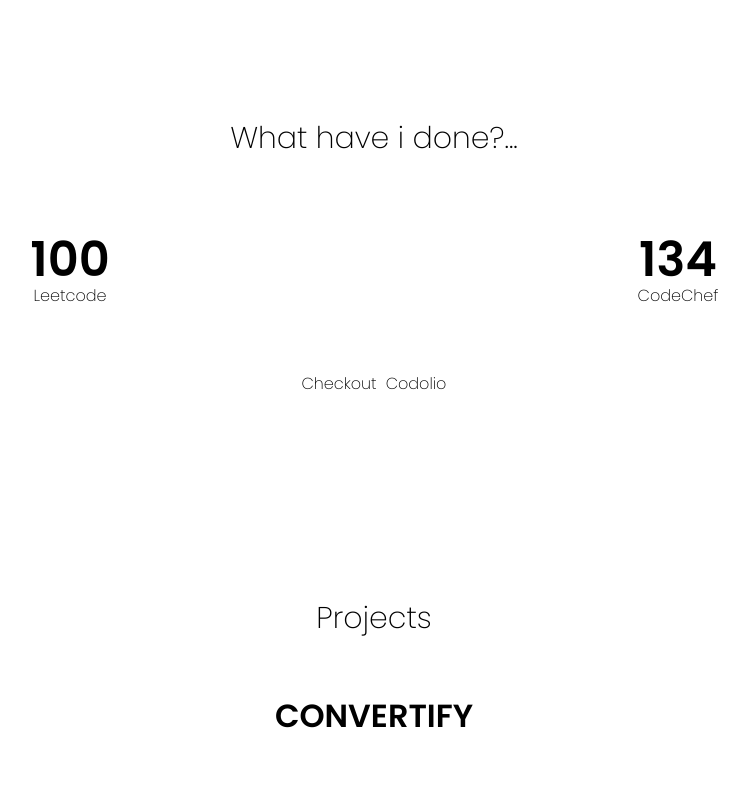
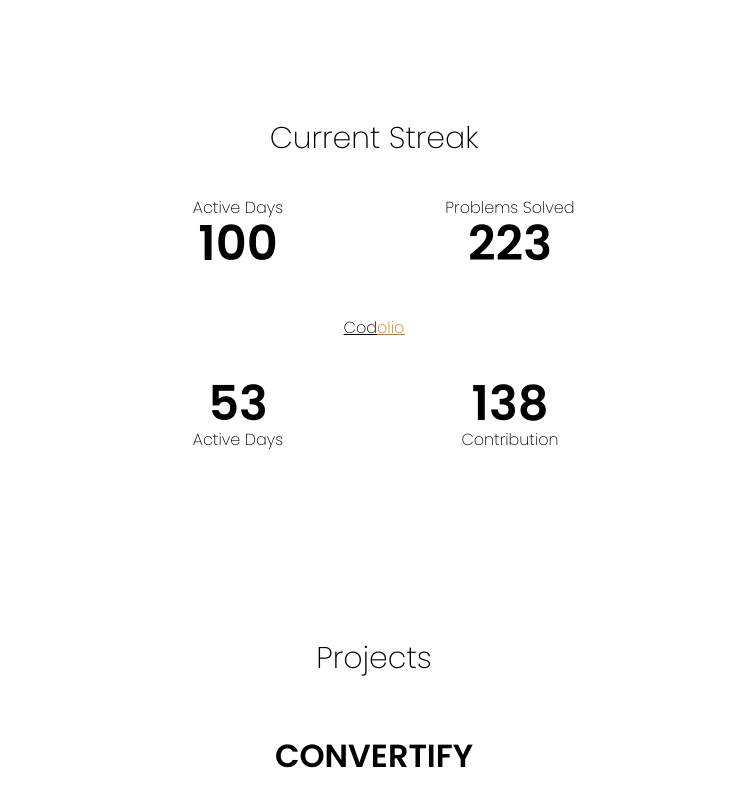
Before and after one commit to DharuNamikaze/portfolio, a Next.js app: page / in a window 1280 px wide. Shown: the part 800-1600 px from the top of the page, without its empty margins (266-1013 px from the left). Built offline with nearby package versions, Linux system fonts and the light colour scheme.

Commit message:
favicon, streak errors patched improved ui

```diff
--- a/components/Acheivements.tsx
+++ b/components/Acheivements.tsx
@@ -1,13 +1,18 @@
-import React, { useEffect, useState } from 'react';
 import CountUp from './ui/CountUp';
 
 const Achievements = () => {
     return (
         <section className="min-h-[30rem]">
-            <span className="prb text text-3xl pb-20 items-center flex justify-center">
-                What have i done?...
+            <span className="prb text text-3xl pb-10 items-center flex justify-center">
+                Current Streak
             </span>
-            <div className="grid grid-cols-2 text-center sm:px-8">
+            {/* <span className='flex justify-center text-2xl'>DSA</span> */}
+            <div className="grid grid-cols-2 text-center mx-[10vh] lg:mx-[42vh] sm:px-8">
+
+
+                <span>Active Days</span>
+                <span>Problems Solved</span>
+
                 <CountUp
                     from={0}
                     to={100} // Now dynamically updates
@@ -16,27 +21,46 @@ const Achievements = () => {
                     duration={1}
                     className="leet count-up-text text-5xl font-semibold"
                 />
+
                 <CountUp
                     from={0}
-                    to={134}
+                    to={223}
                     separator=","
                     direction="up"
                     duration={1}
                     className="count-up-text text-5xl font-semibold"
                 />
-                <span>Leetcode</span>
-                <span>CodeChef</span>
+
             </div>
-
-            <div className="items-center flex justify-center pt-16">
-                Checkout &nbsp;
+            <br />
+            <br />
             <a
                 href="https://codolio.com/profile/dharu_namikaze"
                 target="_blank"
-                    className="parent"
+                className="parent items-center flex justify-center pb-10"
             >
                 Cod<span className="child">olio</span>
             </a>
+            {/* <span className='flex justify-center text-2xl'>DEV</span> */}
+            <div className="grid grid-cols-2 text-center mx-[10vh] lg:mx-[42vh] sm:px-8">
+                <CountUp
+                    from={0}
+                    to={53} // Now dynamically updates
+                    separator=","
+                    direction="up"
+                    duration={1}
+                    className="leet count-up-text text-5xl font-semibold"
+                />
+                <CountUp
+                    from={0}
+                    to={138}
+                    separator=","
+                    direction="up"
+                    duration={1}
+                    className="count-up-text text-5xl font-semibold"
+                />
+                <span>Active Days</span>
+                <span>Contribution</span>
             </div>
         </section>
     );
--- a/components/Footer.tsx
+++ b/components/Footer.tsx
@@ -10,9 +10,14 @@ import {
   TextRevealCardDescription,
   TextRevealCardTitle,
 } from "./ui/text-reveal-card";
+import GooeyNav from '../components/ui/GooeyNav';
+
 
 const Footer = () => {
-
+  // update with your own items
+  const items = [
+    { label: "Home", href: "#" }
+  ];
   return (
     <section className='text-[2vh] text-center justify-center dark:bg-transparent bg-white  '>
       <div className="flex items-center justify-center dark:bg-transparent bg-white h-[20rem] rounded-2xl w-full">
@@ -28,6 +33,7 @@ const Footer = () => {
           </TextRevealCardDescription>
         </TextRevealCard>
       </div>
+
       <section className="socials flex justify-evenly mb-5 bg-transparent">
         <Link href="mailto:dharunamikaze@gmail.com" className="text-2xl">
           <BiLogoGmail />
--- a/components/Intro.tsx
+++ b/components/Intro.tsx
@@ -6,7 +6,7 @@ const Intro = () => {
     return (
         <section className='flex flex-col justify-center text-center items-center min-h-screen sm:px-10 '>
             <span className='font-semibold text-[22px] sm:text-3xl lg:text-5xl'>Mastering the art of problem solving  <br /> through Data Structures and Algorithms</span>
-            <span className='block text-sm sm:px-10 px-4 py-4'>Hi, I&apos;m Bro currently pursuing Artificial Intelligence and Data Science at KIT-CBE,  diving deep into solving computational problems</span>
+            <span className='block text-sm sm:px-10 px-4 py-4'>Hi, I&apos;m Dharun R currently pursuing Artificial Intelligence and Data Science at KIT-CBE  blending creativity &amp; computation as a developer, building cool things.</span>
             <Link href="./Dharu_Resume.pdf" target='_blank'>
                 <button className="mt-2 px-4 py-2 rounded-md border dark:border-white dark:bg-white dark:text-black border-white bg-black text-white text-sm dark:hover:bg-slate-300  hover:bg-zinc-700 transition duration-300">
                     Resume
--- a/components/Projects.tsx
+++ b/components/Projects.tsx
@@ -10,7 +10,7 @@ const Projects = () => {
   ];
 
   return (
-    <section className='min-h-[43rem]'>
+    <section className='min-h-[43rem] pt-10'>
       <span className='text-bold text-3xl mb-5 items-center flex justify-center '>Projects</span>
       <div style={{ height: '600px', position: 'relative' }}>
         <FlowingMenu items={demoItems} />
--- a/src/app/globals.css
+++ b/src/app/globals.css
@@ -25,11 +25,11 @@ body {
   @apply bg-white text-black dark:bg-black dark:text-white;
 }
 
-.parent:hover {
+.parent {
   text-decoration-line: underline;
 }
 
-.parent:hover .child {
+.child {
   color: rgb(216, 118, 5);
   text-decoration-line: underline;
   text-decoration-color: rgb(216, 118, 5);
--- a/src/app/layout.tsx
+++ b/src/app/layout.tsx
@@ -13,9 +13,11 @@ export default function RootLayout({
   return (
     <html lang="en">
       <head>
+        <title>Dharu&apos;s Portfolio</title>
         <style>
           {`@import url('https://fonts.googleapis.com/css2?family=Lexend:wght@100..900&family=Poppins:ital,wght@0,100;0,200;0,300;0,400;0,500;0,600;0,700;0,800;0,900&display=swap');`}
         </style>
+        <link rel="shortcut icon" href="assets/favicon.svg" type="image/x-icon" />
       </head>
       <body className="relative min-h-screen">
           <SparklesCore
--- a/src/app/page.tsx
+++ b/src/app/page.tsx
@@ -13,7 +13,6 @@ export default function Home() {
       <Acheivements />
       <Projects />
       {/* <About/> */}
-
       <footer>
         <Footer />
       </footer>
```
Also changed, not shown: public/assets/favicon.svg (added). Lines whose indentation alone changed are shown as unchanged.
